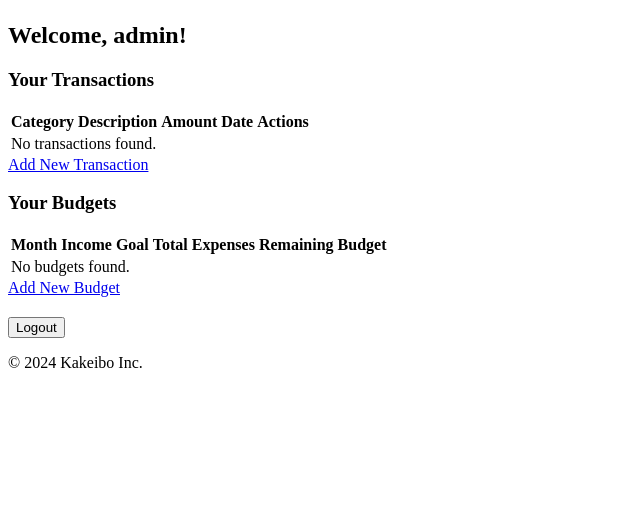
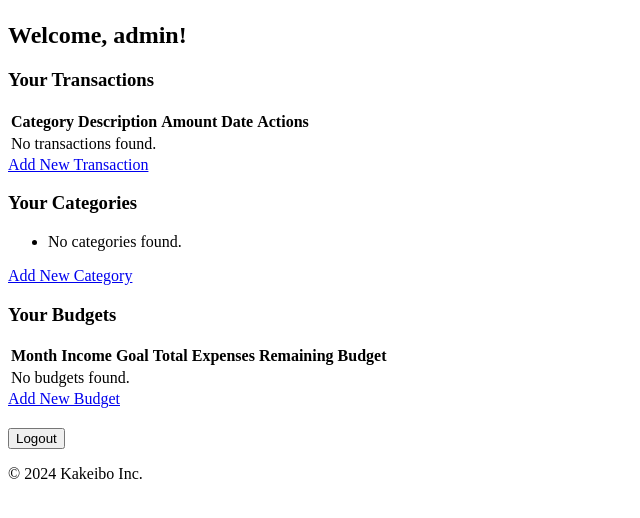
Before and after one commit to evidad/CSC605, a Django app: page /dashboard/ in a window 1280 px wide. Shown: the part 58-576 px from the top of the page, without its empty margins (0-640 px from the left). Run offline with Django 5.2, Linux system fonts and the light colour scheme; a user stored in the database is signed in; data comes from the database, SQL or seed files in the repository.

Commit message:
added dynamic categories feature

```diff
--- a/django_project/urls.py
+++ b/django_project/urls.py
@@ -16,7 +16,7 @@ Including another URLconf
 """
 from django.contrib import admin
 from django.urls import path, include
-from kakeibo_finance.views import CustomLoginView, SignupView, home, dashboard, add_transaction, edit_transaction, delete_transaction, add_budget, edit_budget
+from kakeibo_finance.views import CustomLoginView, SignupView, home, dashboard, add_transaction, edit_transaction, delete_transaction, add_budget, edit_budget, category_list, add_category, edit_category, delete_category
 from rest_framework_simplejwt.views import (
     TokenObtainPairView,
     TokenRefreshView,
@@ -36,7 +36,10 @@ urlpatterns = [
     path('transaction/delete/<int:transaction_id>/', delete_transaction, name='delete_transaction'),
     path('add-budget/', add_budget, name='add_budget'),
     path('edit-budget/<int:budget_id>/', edit_budget, name='edit_budget'),
-
+    path('categories/', category_list, name='category_list'),
+    path('categories/add/', add_category, name='add_category'),
+    path('categories/edit/<int:category_id>/', edit_category, name='edit_category'),
+    path('categories/delete/<int:category_id>/', delete_category, name='delete_category'),
 
     path('admin/', admin.site.urls),
     path('api/v1/kakeibo/', include('kakeibo_finance.urls')),
--- a/kakeibo_finance/templates/base.html
+++ b/kakeibo_finance/templates/base.html
@@ -8,6 +8,9 @@
 <body>
     <header>
         <h1>Kakeibo Financial Management</h1>
+        {% if request.resolver_match.url_name != 'dashboard' %}
+                <a href="{% url 'dashboard' %}" class="btn btn-link">Return to Dashboard</a>
+        {% endif %}
     </header>
     <main>
         {% block content %}
--- a/kakeibo_finance/templates/dashboard.html
+++ b/kakeibo_finance/templates/dashboard.html
@@ -3,6 +3,7 @@
 {% block content %}
 <h2>Welcome, {{ user.username }}!</h2>
 
+<!-- Transactions Section -->
 <h3>Your Transactions</h3>
 <table>
   <thead>
@@ -35,6 +36,22 @@
 </table>
 <a href="{% url 'add_transaction' %}" class="btn btn-primary">Add New Transaction</a>
 
+<!-- Categories Section -->
+<h3>Your Categories</h3>
+<ul>
+  {% for category in categories %}
+  <li>{{ category.name }}
+    <!-- Optionally, you can add edit/delete links -->
+    <a href="{% url 'edit_category' category.id %}">Edit</a> |
+    <a href="{% url 'delete_category' category.id %}">Delete</a>
+  </li>
+  {% empty %}
+  <li>No categories found.</li>
+  {% endfor %}
+</ul>
+<a href="{% url 'add_category' %}" class="btn btn-primary">Add New Category</a>
+
+<!-- Budgets Section -->
 <h3>Your Budgets</h3>
 <table>
   <thead>
@@ -62,7 +79,8 @@
 </table>
 <a href="{% url 'add_budget' %}" class="btn btn-primary">Add New Budget</a>
 
-  <form method="post" action="{% url 'logout' %}" style="margin-top: 20px;">
+<!-- Logout Section -->
+<form method="post" action="{% url 'logout' %}" style="margin-top: 20px">
   {% csrf_token %}
   <button type="submit" class="btn btn-danger">Logout</button>
 </form>
--- a/kakeibo_finance/views.py
+++ b/kakeibo_finance/views.py
@@ -2,14 +2,14 @@ from rest_framework.generics import ListCreateAPIView, RetrieveUpdateDestroyAPIV
 from rest_framework.permissions import IsAuthenticated
 from django.urls import reverse_lazy
 from django.views import generic
-from .models import Transaction, Budget
+from .models import Category, Transaction, Budget
 from .serializers import TransactionSerializer, BudgetSerializer
 from .permissions import IsOwnerOrReadOnly
 from django.contrib.auth.views import LoginView
 from django.contrib.auth.forms import UserCreationForm
 from django.shortcuts import render, redirect, get_object_or_404, redirect
 from django.contrib.auth.decorators import login_required
-from .forms import TransactionForm, BudgetForm
+from .forms import CategoryForm, TransactionForm, BudgetForm
 
 # Transaction Views
 class TransactionListView(ListCreateAPIView):
@@ -51,6 +51,7 @@ def dashboard(request):
     user = request.user
     transactions = Transaction.objects.filter(owner=user).order_by('-transaction_date')
     budgets = Budget.objects.filter(owner=user).order_by('-created_on')
+    categories = Category.objects.filter(owner=user).order_by('name')
 
     # # Add budget tracking calculations
     # for budget in budgets:
@@ -59,6 +60,7 @@ def dashboard(request):
 
     context = {
         'transactions': transactions,
+        'categories': categories,
         'budgets': [
             {
                 'month': budget.month,
@@ -75,14 +77,14 @@ def dashboard(request):
 @login_required
 def add_transaction(request):
     if request.method == 'POST':
-        form = TransactionForm(request.POST)
+        form = TransactionForm(request.POST, user=request.user)
         if form.is_valid():
             transaction = form.save(commit=False)
             transaction.owner = request.user
             transaction.save()
             return redirect('dashboard')
     else:
-        form = TransactionForm()
+        form = TransactionForm(user=request.user)
 
     context = {'form': form}
     return render(request, 'add_transaction.html', context)
@@ -92,12 +94,12 @@ def add_transaction(request):
 def edit_transaction(request, transaction_id):
     transaction = get_object_or_404(Transaction, id=transaction_id, owner=request.user)
     if request.method == 'POST':
-        form = TransactionForm(request.POST, instance=transaction)
+        form = TransactionForm(request.POST, instance=transaction, user=request.user)
         if form.is_valid():
             form.save()
             return redirect('dashboard')
     else:
-        form = TransactionForm(instance=transaction)
+        form = TransactionForm(instance=transaction, user=request.user)
     return render(request, 'edit_transaction.html', {'form': form})
 
 # Delete Transaction View
@@ -134,3 +136,42 @@ def edit_budget(request, budget_id):
     else:
         form = BudgetForm(instance=budget)
     return render(request, 'edit_budget.html', {'form': form})
+
+# Category View
+@login_required
+def category_list(request):
+    categories = Category.objects.filter(owner=request.user)
+    return render(request, 'category_list.html', {'categories': categories})
+
+@login_required
+def add_category(request):
+    if request.method == 'POST':
+        form = CategoryForm(request.POST)
+        if form.is_valid():
+            category = form.save(commit=False)
+            category.owner = request.user
+            category.save()
+            return redirect('category_list')
+    else:
+        form = CategoryForm()
+    return render(request, 'add_category.html', {'form': form})
+
+@login_required
+def edit_category(request, category_id):
+    category = get_object_or_404(Category, id=category_id, owner=request.user)
+    if request.method == 'POST':
+        form = CategoryForm(request.POST, instance=category)
+        if form.is_valid():
+            form.save()
+            return redirect('category_list')
+    else:
+        form = CategoryForm(instance=category)
+    return render(request, 'edit_category.html', {'form': form})
+
+@login_required
+def delete_category(request, category_id):
+    category = get_object_or_404(Category, id=category_id, owner=request.user)
+    if request.method == 'POST':
+        category.delete()
+        return redirect('category_list')
+    return render(request, 'delete_category.html', {'category': category})
```
Also changed, not shown: kakeibo_finance/forms.py (+13 -1 lines), kakeibo_finance/models.py (+8 -9 lines), kakeibo_finance/templates/add_category.html (added, +11 -0 lines), kakeibo_finance/templates/add_transaction.html (+10 -15 lines), kakeibo_finance/templates/category_list.html (added, +17 -0 lines), kakeibo_finance/templates/delete_category.html (added, +11 -0 lines), kakeibo_finance/templates/delete_transaction.html (+15 -11 lines), kakeibo_finance/templates/edit_category.html (added, +11 -0 lines), kakeibo_finance/templates/edit_transaction.html (+9 -5 lines), db.sqlite3, kakeibo_finance/migrations/0001_initial.py, kakeibo_finance/migrations/0002_budget_transaction_delete_doggo.py (deleted). Lines whose indentation alone changed are shown as unchanged.
